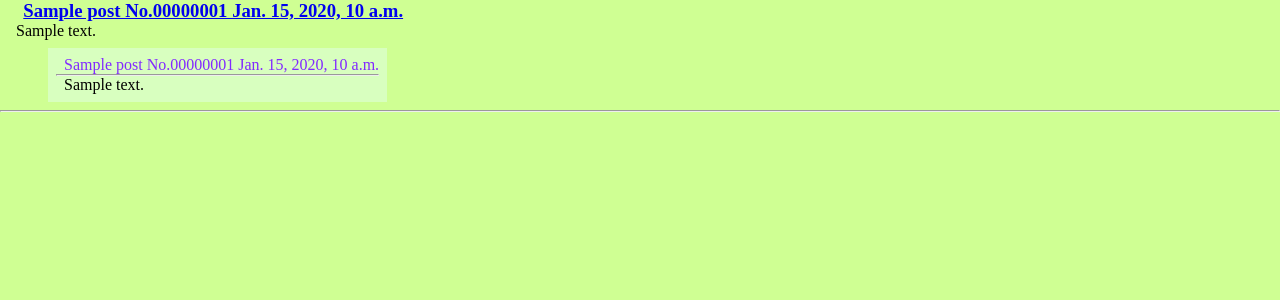
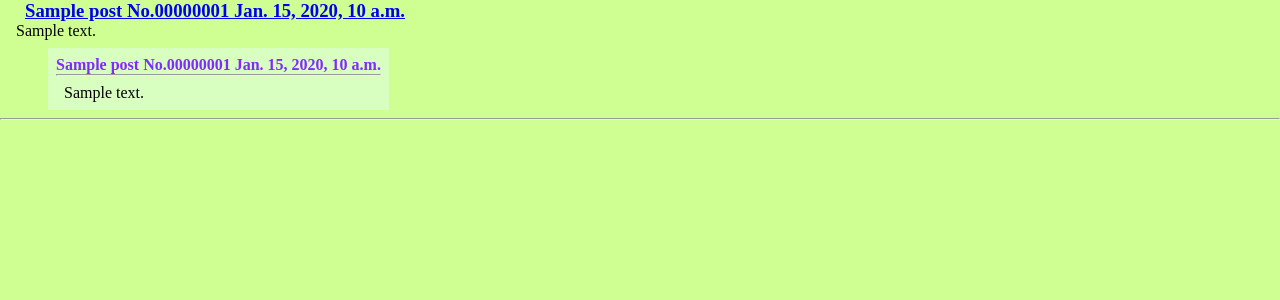
Before and after one commit to 165425/imageboard, a Django app: template templates/novachan/topic.html in a window 1280 px wide. Shown: the top 300 px of the page. Run offline with Django 3.2, Linux system fonts and the light colour scheme; the template is opened without the code that fills it: values that come from a table or form of the project are taken from there, others are empty; tables that the repository leaves empty hold one stand-in row (values such as "Sample post").

Commit message:
Turn reply header into h4

```diff
--- a/static/css/box.css
+++ b/static/css/box.css
@@ -24,6 +24,7 @@
 
 .reply-box p {
     margin-left: 0.5em;
+    margin-top: 0.5em;
 }
 
 .reply-box-header {
--- a/templates/novachan/thread.html
+++ b/templates/novachan/thread.html
@@ -10,7 +10,7 @@
         <p>{{ thread.text }}</p>
         {% for reply in replies %}
             <div id="reply{{ reply.long_id }}" class="reply-box">
-                <h3 class="reply-box-header">{{ reply.name }} No.{{ reply.long_id }} {{ reply.datetime }}</h3>
+                <h4 class="reply-box-header">{{ reply.name }} No.{{ reply.long_id }} {{ reply.datetime }}</h4>
                 <hr>
                 <p>{{ reply.text }}</p>
             </div>
--- a/templates/novachan/topic.html
+++ b/templates/novachan/topic.html
@@ -12,7 +12,7 @@
                 {% for reply in replies %}
                     {% if reply.thread_id_id == thread.pk %}
                         <div id="reply{{ reply.long_id }}" class="reply-box">
-                            <p class="reply-box-header">{{ reply.name }} No.{{ reply.long_id }} {{ reply.datetime }}</p>
+                            <h4 class="reply-box-header">{{ reply.name }} No.{{ reply.long_id }} {{ reply.datetime }}</h4>
                             <hr>
                             <p>{{ reply.text }}</p>
                         </div>
```
